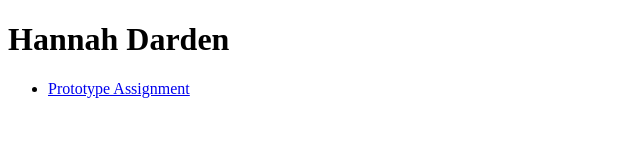
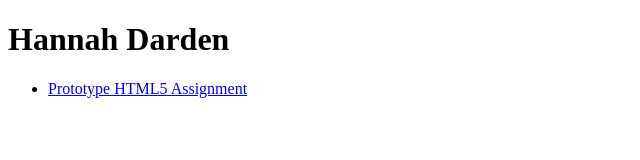
Before and after one commit to hmdarden/it-topaz, a plain HTML site: page index.html in a window 1280 px wide. Shown: the full height of the page, 0-640 px from the left. Drawn offline with Linux system fonts and the light colour scheme.

Commit message:
Prototype HTML5 Assignment

```diff
--- a/index.html
+++ b/index.html
@@ -13,7 +13,7 @@
 <body>
   <h1>Hannah Darden</h1>
   <ul>
-    <li><a href="prototype/index.html">Prototype Assignment</a></li>
+    <li><a href="prototype/index.html">Prototype HTML5 Assignment</a></li>
   </ul>
 </body>
 </html>
```
